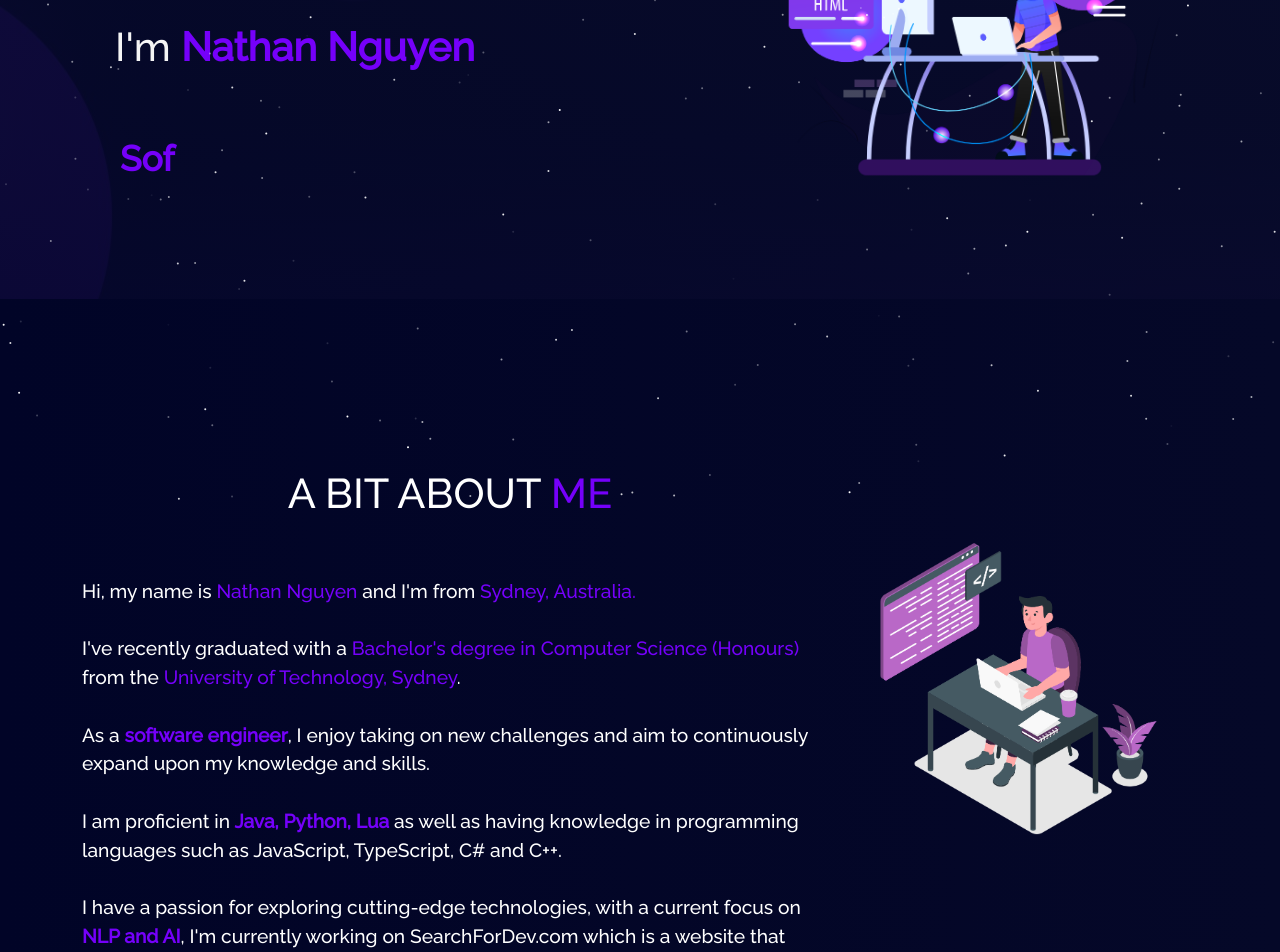
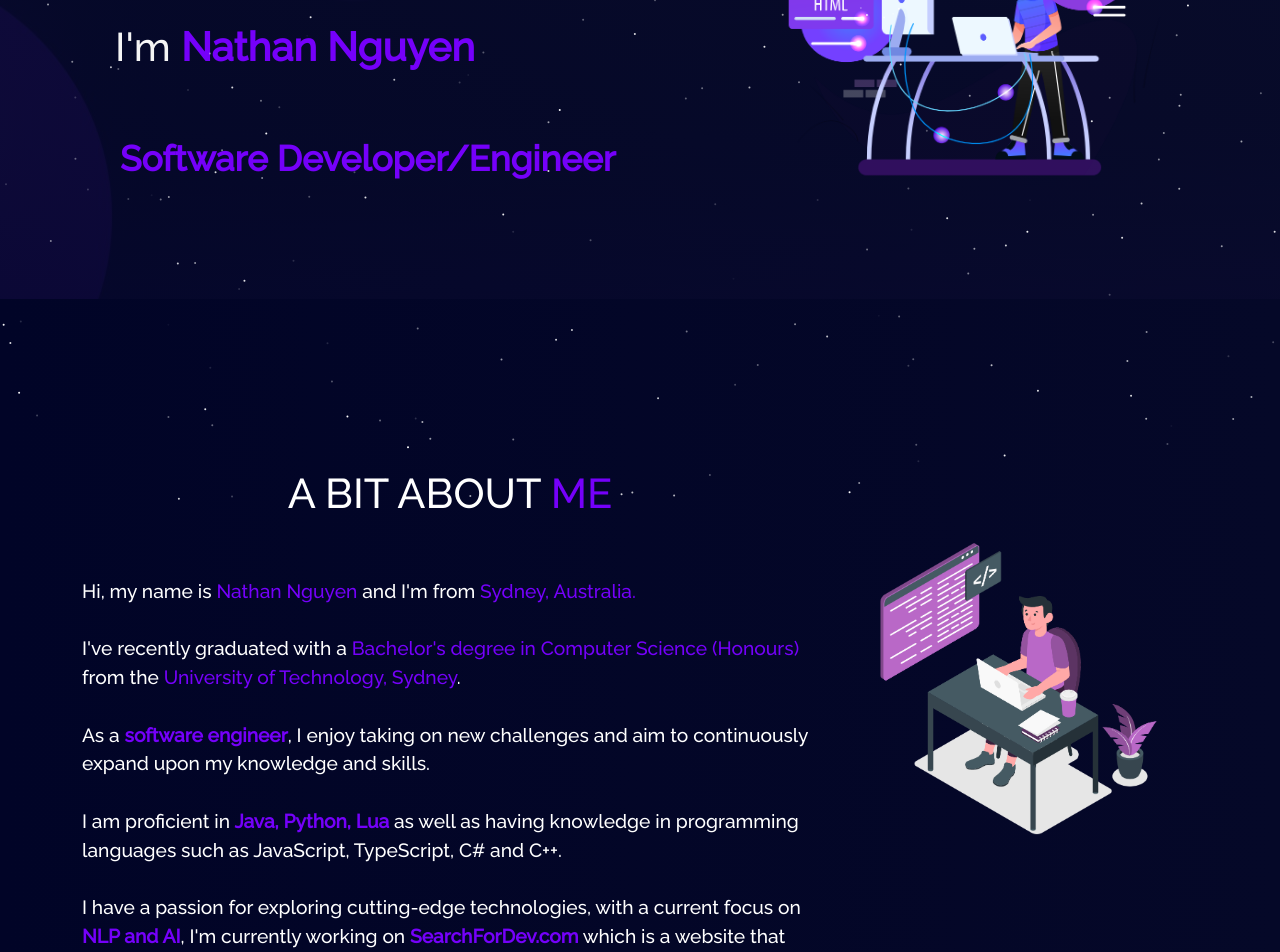
Before and after one commit to NathanTNguyen/resume-portfolio-website, a React (Create React App) app: page / in a window 1280 px wide. Shown: the part 300-1252 px from the top of the page. Built offline with nearby package versions, Linux system fonts and the light colour scheme.

Commit message:
added searchfordev project
plus minor frontend changes

```diff
--- a/src/components/Home/About.jsx
+++ b/src/components/Home/About.jsx
@@ -39,7 +39,7 @@ const About = () => {
               JavaScript, TypeScript, C# and C++.
               <br />
               <br />I have a passion for exploring cutting-edge technologies, with a current focus on{" "}
-              <b className="yellow">NLP and AI</b>, I'm currently working on SearchForDev.com which is a website that leverages NLP and AI to help new developers find truly entry-level software engineering roles.
+              <b className="yellow">NLP and AI</b>, I'm currently working on <b className="yellow">SearchForDev.com</b> which is a website that leverages NLP and AI to help new developers find truly entry-level software engineering roles.
               <br />
             </p>
           </Col>
--- a/src/components/Home/Type.jsx
+++ b/src/components/Home/Type.jsx
@@ -6,9 +6,9 @@ const Type = () => {
     <Typewriter
       options={{
         strings: [
-          "Software Developer",
+          "Software Developer/Engineer",
           "Problem Solver",
-          "Proficient Googler",
+          "AI Enthusiast",
         ],
         autoStart: true,
         loop: true,
--- a/src/components/Projects/ProjectCard.jsx
+++ b/src/components/Projects/ProjectCard.jsx
@@ -38,6 +38,7 @@ const ProjectCard = (props) => {
         <Card.Text style={{ textAlign: "justify",fontSize:"15px" }}>
           {props.description}
         </Card.Text>
+        {props.ghLink && (
           <Button
             variant="primary"
             href={props.ghLink}
@@ -55,6 +56,7 @@ const ProjectCard = (props) => {
             <BsGithub /> &nbsp;
             {props.isBlog ? "Blog" : "GitHub"}
           </Button>
+        )}
         {"\n"}
         {"\n"}
 
@@ -77,7 +79,7 @@ const ProjectCard = (props) => {
             }}
           >
             <CgWebsite /> &nbsp;
-            {"Demo"}
+            {"View"}
           </Button>
         )}
       </Card.Body>
--- a/src/pages/Projects.jsx
+++ b/src/pages/Projects.jsx
@@ -4,6 +4,7 @@ import ProjectCard from "../components/Projects/ProjectCard";
 import Particle from "../components/Particle";
 import projectIMG from "../assets/projects/project.jpeg";
 import websiteIMG from "../assets/projects/website.PNG";
+import searchfordevIMG from "../assets/projects/searchfordev.PNG";
 
 const Projects = () => {
   return (
@@ -19,12 +20,11 @@ const Projects = () => {
         <Row style={{ justifyContent: "center", paddingBottom: "10px" }}>
           <Col md={4} className="project-card">
             <ProjectCard
-              imgPath="https://raw.githubusercontent.com/NathanTNguyen/DefoldGameProject/main/screenshots/1.PNG"
+              imgPath={searchfordevIMG}
               isBlog={false}
-              title="Defold Game Project"
-              description="This project is a game built utilising the Defold game engine using Lua. The game is a simple 'The Binding of Isaac' inspired game where the player must navigate through the level, defeating enemies and collecting coins."
-              ghLink="https://github.com/NathanTNguyen/DefoldGameProject"
-              demoLink="https://www.youtube.com/watch?v=CKmX_XqqAU4/"
+              title="SearchForDev.com"
+              description="A full stack job board website that aggregates direct job listings from company career pages and ATS providers. Leveraging NLP via the OpenAI API to filter and classify job listings in software development/engineering."
+              demoLink="https://searchfordev.com/"
             />
           </Col>
 
@@ -36,6 +36,17 @@ const Projects = () => {
               description="The website you are currently on! This site was made using React to provide a comprehensive showcase of my skills, projects that I've completed or am working on, and a bit about my personal background."
               ghLink="https://github.com/NathanTNguyen/resume-portfolio-website"
               demoLink="https://nathannguyen-dev.netlify.app/"
+            />
+          </Col>
+
+          <Col md={4} className="project-card">
+            <ProjectCard
+              imgPath="https://raw.githubusercontent.com/NathanTNguyen/DefoldGameProject/main/screenshots/1.PNG"
+              isBlog={false}
+              title="Defold Game Project"
+              description="This project is a game built utilising the Defold game engine using Lua. The game is a simple 'The Binding of Isaac' inspired game where the player must navigate through the level, defeating enemies and collecting coins."
+              ghLink="https://github.com/NathanTNguyen/DefoldGameProject"
+              demoLink="https://www.youtube.com/watch?v=CKmX_XqqAU4/"
             />
           </Col>
 
```
Also changed, not shown: src/assets/projects/searchfordev.PNG (added). Lines whose indentation alone changed are shown as unchanged.
